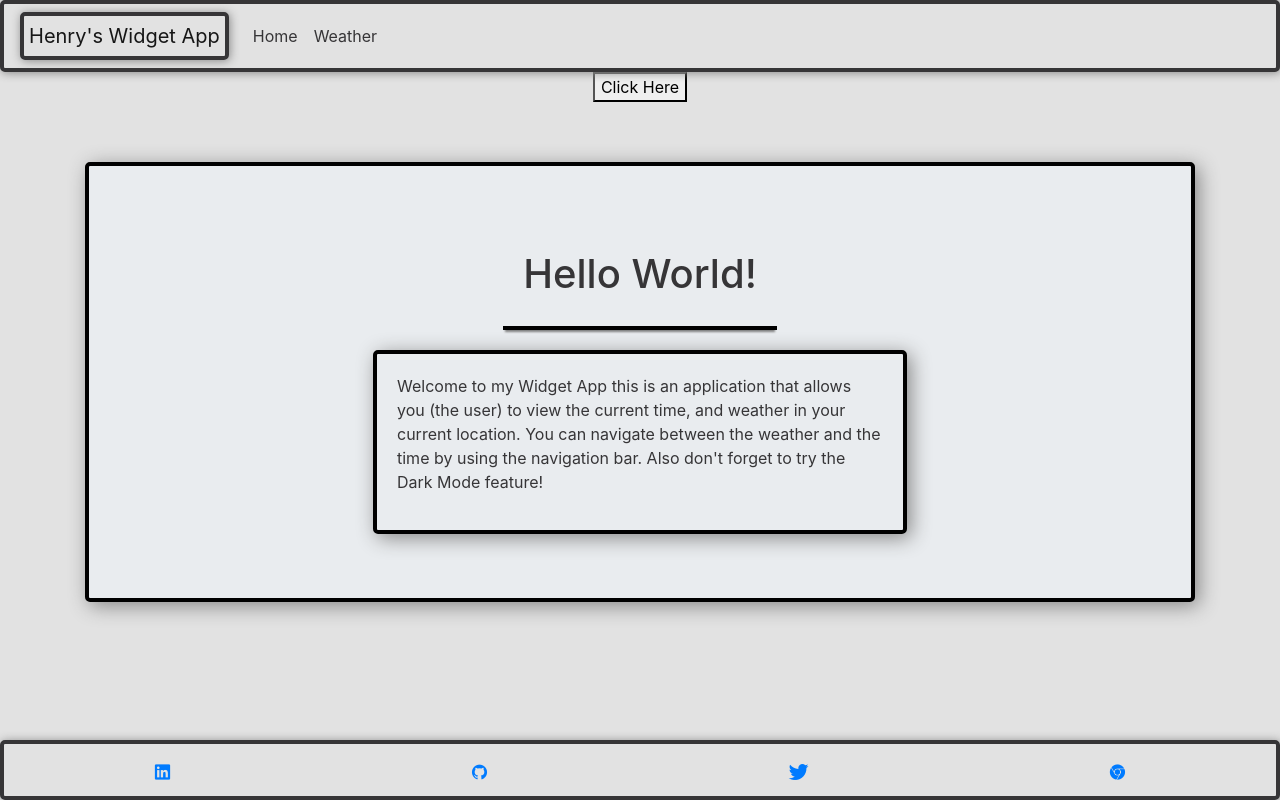
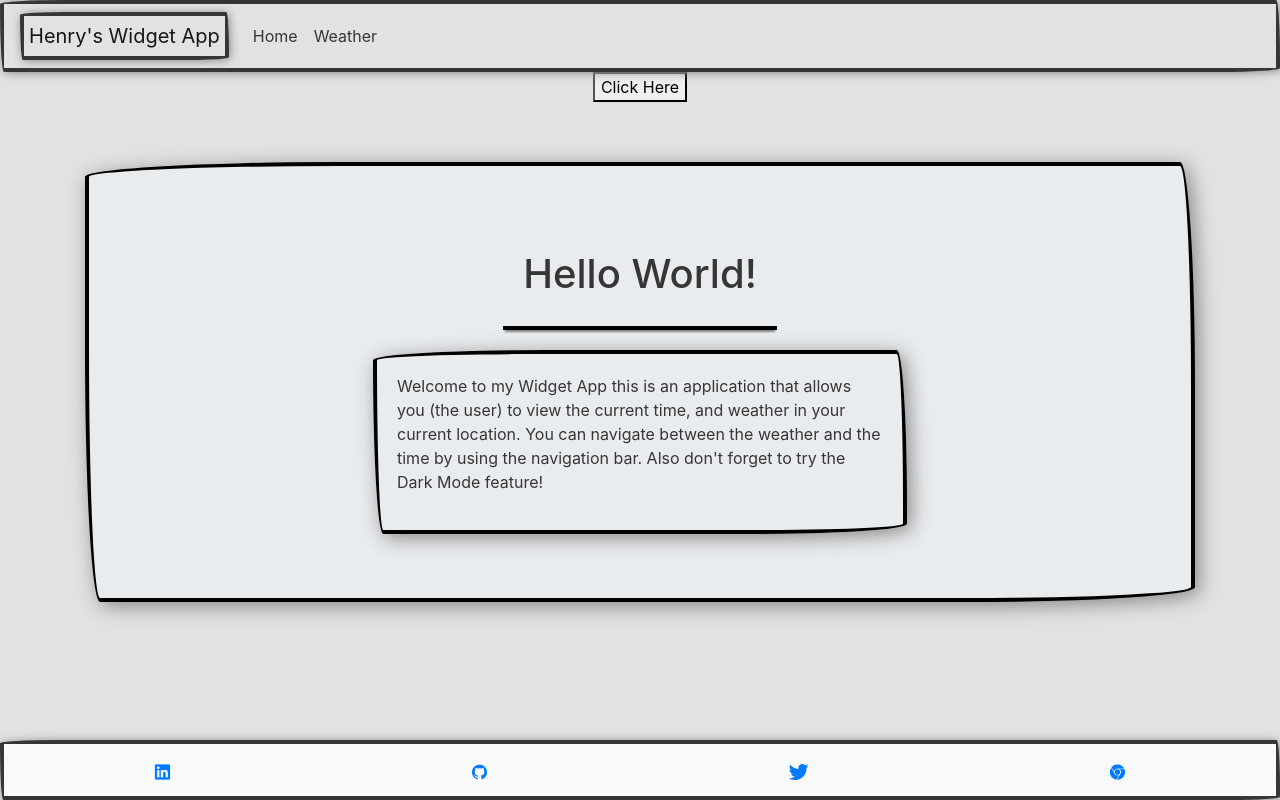
Before and after one commit to Henrynunez112/my-weather-app-2.0, a React (Create React App) app: page / in a window 1280 px wide. Built offline with nearby package versions, Linux system fonts and the light colour scheme.

Commit message:
redid all the borders on the app

```diff
--- a/src/App.js
+++ b/src/App.js
@@ -33,7 +33,7 @@ function App() {
             <Home theme={theme} />
           </Route>
           <Route exact path="/weather">
-            <Weather />
+            <Weather theme={theme} />
           </Route>
         </Switch>
         <Footer theme={theme} />
--- a/src/Components/Footer/Footer.css
+++ b/src/Components/Footer/Footer.css
@@ -10,9 +10,10 @@
     height: 60px;
     line-height: 43px;
     border: 4px solid #363537;
-    border-radius: 5px;
+    border-radius: 255px 15px 225px 15px/15px 225px 15px 255px;
     transition: all 0.25s linear;
     box-shadow: 1px 1px 10px #888888;
+    background-color: var(--cultured);
 }
 /* .footerUl{
     border: 1px solid var(--black);
--- a/src/Components/Home/Home.css
+++ b/src/Components/Home/Home.css
@@ -5,7 +5,7 @@
 
 }
 .homeContainer{
-    border-radius: 13px;
+    border-radius: 255px 15px 225px 15px/15px 225px 15px 255px;: 5px;
     position: relative;
     padding: 60px 15px 0;
     justify-content: center;
@@ -13,9 +13,8 @@
 }
 .homeJumbotron{
     box-shadow: 4px 4px 20px #888888;
-    border-radius: 0px;
     border: 4px solid var(--black);
-    border-radius: 5px;
+    border-radius: 255px 15px 225px 15px/15px 225px 15px 255px;: 5px;
 
 }
 .homeHeader{
@@ -28,6 +27,6 @@
 .homebodyContainer{
     border: 4px solid black;
     padding: 20px;
-    border-radius: 5px;
+    border-radius: 255px 15px 225px 15px/15px 225px 15px 255px;: 5px;
     box-shadow: 4px 4px 20px #888888;
 }
--- a/src/Components/NavBar/NavBar.css
+++ b/src/Components/NavBar/NavBar.css
@@ -8,7 +8,7 @@
     transition: all 0.25s linear;
     box-shadow: 1px 1px 10px #888888;
     color: var(--dark);
-    border-radius: 5px;
+    border-radius: 255px 15px 225px 15px/15px 225px 15px 255px;: 5px;
 }
 .navbar{
     background-color: var(--light);
@@ -16,5 +16,5 @@
     box-shadow: 1px 1px 10px #888888;
     color: var(--dark);
     transition: all 0.25s linear;
-    border-radius: 5px;
+    border-radius: 255px 15px 225px 15px/15px 225px 15px 255px;: 5px;
 }
--- a/src/Components/WeatherComponents/Weather.js
+++ b/src/Components/WeatherComponents/Weather.js
@@ -1,9 +1,10 @@
 import React, { useEffect, useState } from "react";
 import WeatherBody from "../WeatherComponents/WeatherBody";
+import Background from "../Images/pexels-skitterphoto-928.jpg"
 import axios from "axios";
 import './Weather.css';
 
-const Weather = () => {
+const Weather = ({ theme }) => {
   const [weather, setWeather] = useState({});
   const [current, setCurrent] = useState({});
   const [sunMoon, setSunMoon] = useState({});
@@ -23,22 +24,22 @@ const Weather = () => {
   };
 
   const weatherCall = async (lat, lon) => {
-    try{
+    try {
       let res = await axios.get(`https://api.openweathermap.org/data/2.5/onecall?lat=${lat}&lon=${lon}&exclude=minutely,hourly&appid=${key}&units=imperial`)
       setCurrent(res.data.current);
       setCurrentWeatherImg(res.data.current.weather[0]);
       setForecast(res.data.daily)
       return res.data;
-    }catch(err){
+    } catch (err) {
       console.log(err)
     }
   };
 
   const sunriseSunset = async (lat, lon) => {
-    try{
+    try {
       let res = await axios.get(`https://api.sunrise-sunset.org/json?lat=${lat}&lng=${lon}&formatted=0`);
       return res.data.results
-    }catch(err){
+    } catch (err) {
       console.log(err)
 
     }
@@ -48,7 +49,7 @@ const Weather = () => {
     setWeather(res);
   };
 
-  const hoursOfSunAndMoon = (res) =>{
+  const hoursOfSunAndMoon = (res) => {
     setSunMoon(res)
   }
 
@@ -60,12 +61,13 @@ const Weather = () => {
   };
 
   useEffect(() => {
-      pageLoad()
+    pageLoad()
   }, []);
+
 
   return (
     <div className="weatherDiv container">
-      <WeatherBody weather={weather} current={current} sunMoon={sunMoon} currentWeatherImg={currentWeatherImg} forecast={forecast} />
+      <WeatherBody weather={weather} current={current} sunMoon={sunMoon} currentWeatherImg={currentWeatherImg} forecast={forecast} theme={theme} />
     </div>
   );
 };
--- a/src/Components/WeatherComponents/WeatherBody.css
+++ b/src/Components/WeatherComponents/WeatherBody.css
@@ -4,10 +4,12 @@
     --cultured: #F8F9FA;
 }
 .weatherBody{
-    /* border: 1px solid var(--black); */
+    border: 4px solid var(--black);
+    box-shadow: 1px 1px 10px #888888;
+    border-radius: 255px 15px 225px 15px/15px 225px 15px 255px;: 5px;
+    transition: all 0.25s linear;
     display: flex;
     flex-direction: column;
-    border-radius: 0px !important;
     padding: 20px;
     margin: 35px auto;
     justify-content: center;
--- a/src/Components/WeatherComponents/WeatherBody.js
+++ b/src/Components/WeatherComponents/WeatherBody.js
@@ -1,12 +1,21 @@
 import React from 'react';
 import WeatherHeader from './WeatherHeader';
+import background from '../Images/pexels-skitterphoto-928.jpg'
 import WeatherDay from './WeatherDay';
 import Forecast from './Forecast';
 import './WeatherBody.css';
 
-const WeatherBody = ({ current, weather, sunMoon, currentWeatherImg, forecast }) => {
+const WeatherBody = ({ current, weather, sunMoon, currentWeatherImg, forecast, theme }) => {
+    debugger
+    // const magTwoApp =
+    const darkModeWeatherBody = {
+        border: '4px solid #db61a2',
+        backgroundImage: `linear-gradient(to bottom right, rgba(36, 90, 253, 0.4), rgba(36, 90, 253, 0.4)), url(${background})`,
+        backgroundSize: 'cover'
+        // backgroundImage: 'url('+`${background}`+')'
+    }
     return (
-        <div className='weatherBody container'>
+        <div className='weatherBody container' style={theme === 'dark' ? darkModeWeatherBody : null}>
             <div className="row currentWeather">
                 <WeatherHeader current={current} currentWeatherImg={currentWeatherImg} />
                 <WeatherDay weather={weather} sunMoon={sunMoon} />
```
